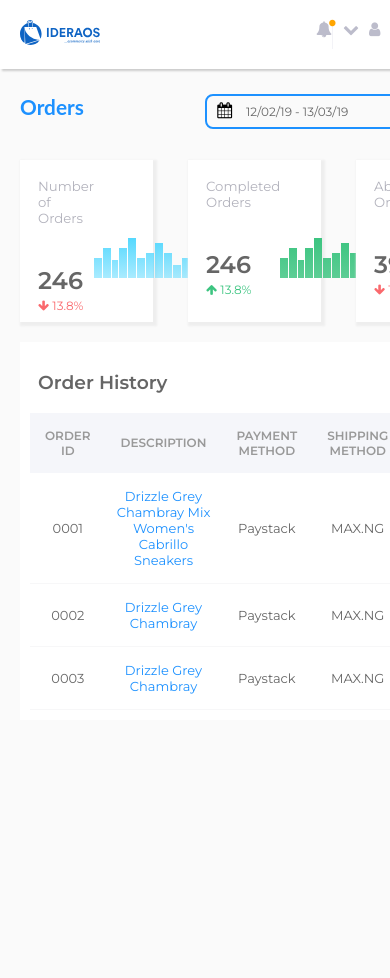
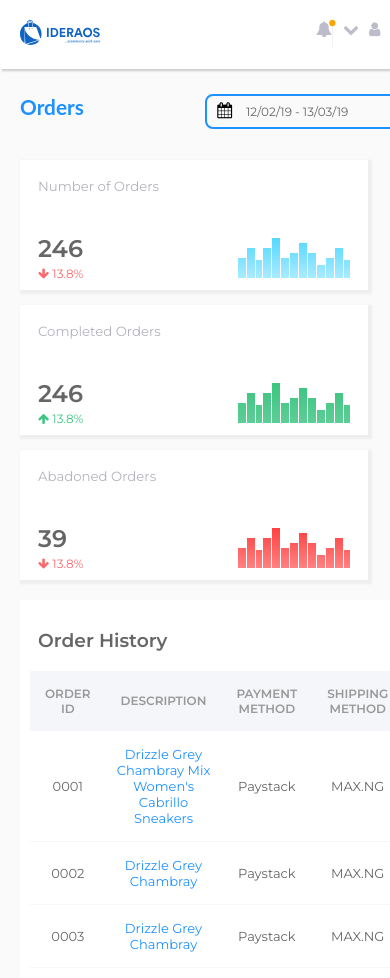
Before and after one commit to iamhabbeboy/ideraos-dashboard, a Vue app: page / in a window 390 px wide. Before the commit the page ends 844 px from the top, so only its background shows below. Built offline with nearby package versions, Linux system fonts and the light colour scheme.

Commit message:
responsive design

```diff
--- a/src/App.vue
+++ b/src/App.vue
@@ -126,6 +126,10 @@ body {
     .container {
       width: 100% !important;
     }
+
+    .card__mod {
+      display: block;
+    }
 }
 
 </style>
--- a/src/components/Card.vue
+++ b/src/components/Card.vue
@@ -93,4 +93,13 @@ export default {
   .red {
       color: #FA696D;
   }
+
+@media (max-width: 480px) {
+    .card {
+      width: 85%;
+      margin-left: 0px;
+      margin-top: 15px;
+      margin-right: auto;
+    }
+}
 </style>
--- a/src/components/Sidebar.vue
+++ b/src/components/Sidebar.vue
@@ -43,6 +43,7 @@
   display: block;
 }
 
+
 @media (max-width: 480px) {
     .sidebar {
       display: none;
```
